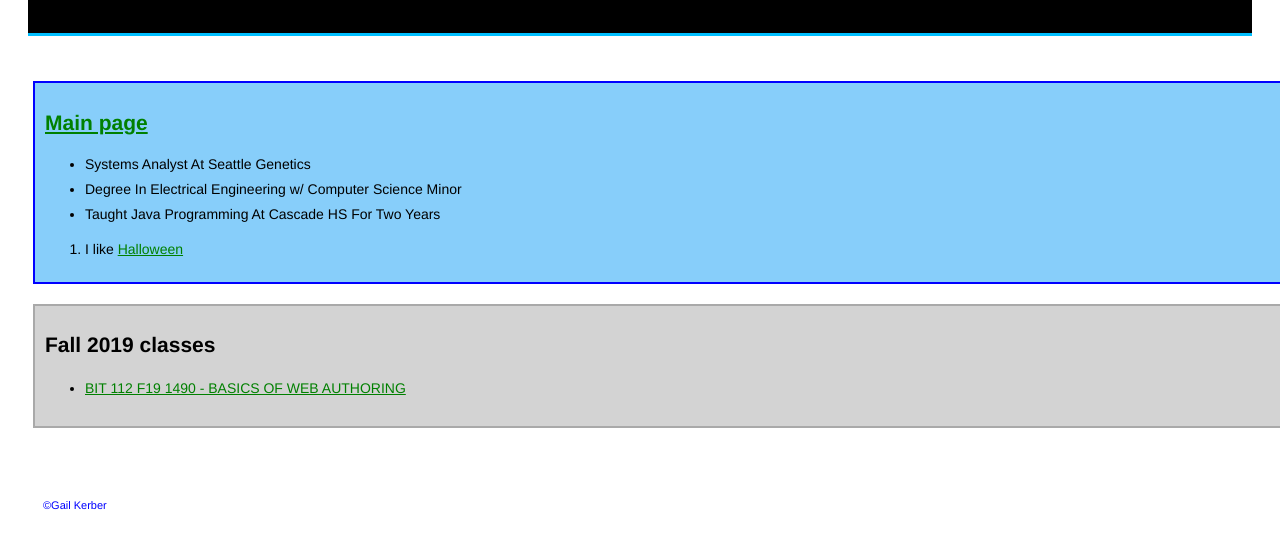
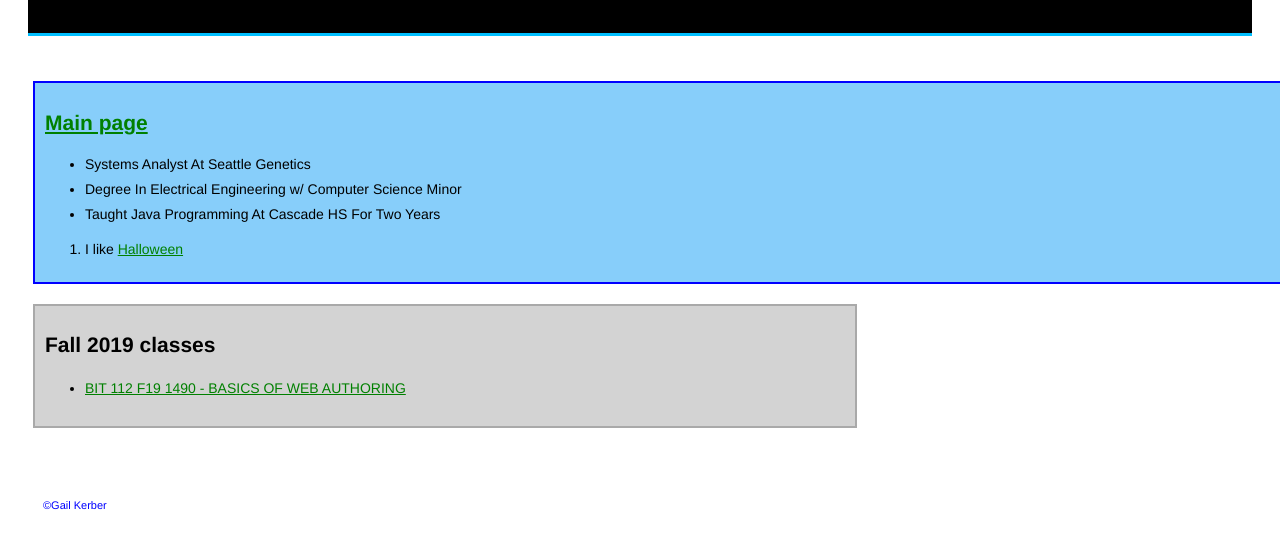
Before and after one commit to gkerber/gkerber.github.io, a plain HTML site: page week-4/about-me.html in a window 1280 px wide. Shown: the part 84-632 px from the top of the page. Drawn offline with Linux system fonts and the light colour scheme.

Commit message:
Update style.css

```diff
--- a/week-4/styles/style.css
+++ b/week-4/styles/style.css
@@ -36,7 +36,7 @@ aside {
     background-color: lightgrey;
     border: .25rem solid darkgrey;
     padding: 1rem;
-    width: 130rem;
+    width: 80rem;
     height: 10rem;
     margin-top: 2rem;
 }
```
